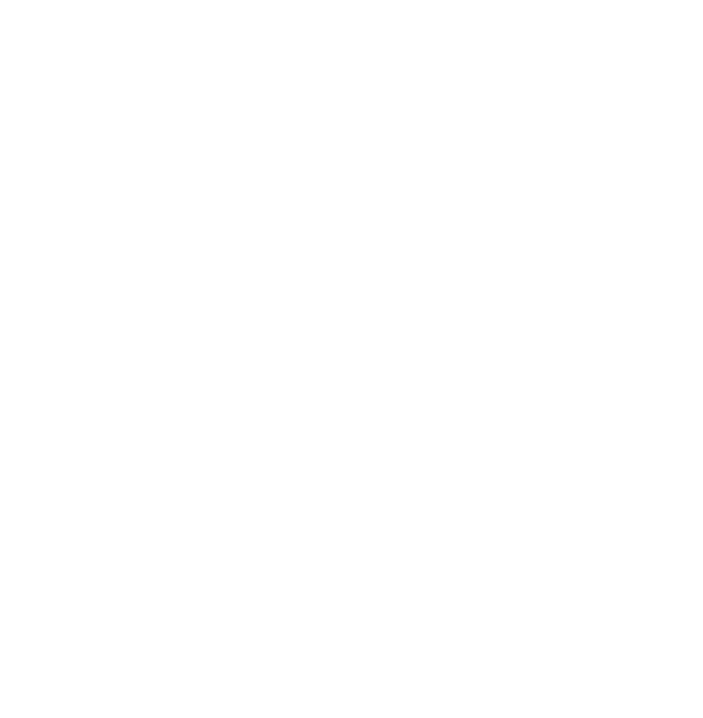
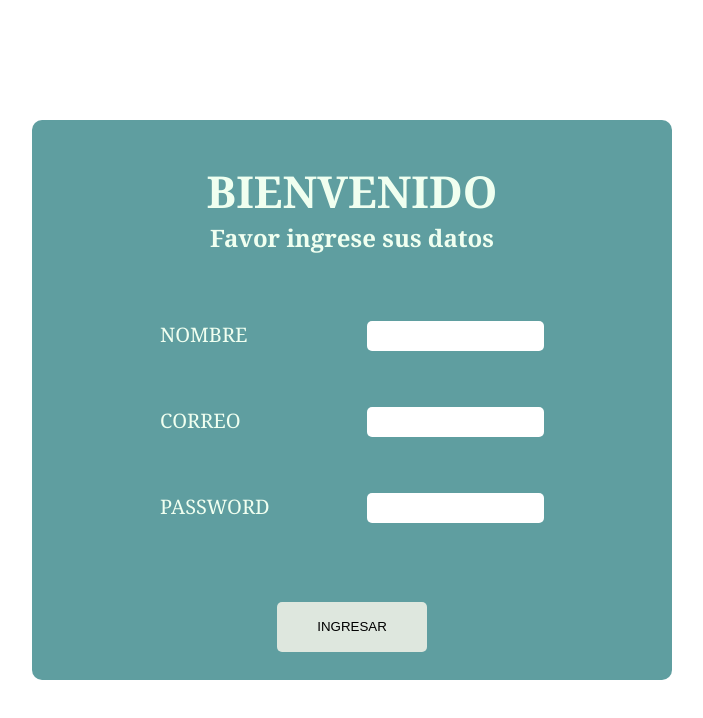
Before and after one commit to OsGodoy/FUNVAL-G5, a plain HTML site: page dia 5/dia5-tarde/index.html in a window 1280 px wide. Shown: the whole page, without its empty margins (288-991 px from the left). Drawn offline with Linux system fonts and the light colour scheme.

Commit message:
Add form structure and styles for user input

```diff
--- a/dia 5/dia5-tarde/index.html
+++ b/dia 5/dia5-tarde/index.html
@@ -7,6 +7,30 @@
     <link rel="stylesheet" href="./styles.css">
 </head>
 <body>
-
+    <form class="formu" action="">
+        <div class="titu">
+            <h1 class="titulo1">BIENVENIDO</h1>
+            <h2 class="titulo2">Favor ingrese sus datos</h2>
+        </div>
+        <div class="quest">
+            <div class="questHijos">
+            <label for="">NOMBRE</label>
+            <input type="text">
+            </div>
+            <div class="questHijos">
+            <label for="">CORREO</label>
+            <input type="mail">
+            </div>
+            <div class="questHijos">
+            <label for="">PASSWORD</label>
+            <input type="password">
+            </div>
+        </div>
+        <div class="boton">
+            <button class="ing">
+                INGRESAR
+            </button>
+        </div>
+    </form>
 </body>
 </html>
--- a/dia 5/dia5-tarde/styles.css
+++ b/dia 5/dia5-tarde/styles.css
@@ -0,0 +1,90 @@
+*{
+    margin: 0;
+    padding: 0;
+    box-sizing: border-box;
+}
+
+html,
+body{
+    font-family: Cambria, Cochin, Georgia, Times, 'Times New Roman', serif;
+    display: flex;
+    align-items: center;
+    justify-content: center;
+    height: 100%;
+    width: 100%;
+}
+
+.formu{
+    text-align: center;
+    background-color: cadetblue;
+    display: flex;
+    flex-direction: column;
+    align-items: center;
+    justify-content: center;
+    height: 70%;
+    width: 50%;
+    border-radius: 10px;
+}
+
+.titu{
+    color: honeydew;
+    position: relative;
+    bottom: 5%;
+}
+
+h1{
+    font-size: 44px;
+}
+
+.quest{
+    color: honeydew;
+    display: flex;
+    flex-direction: column;
+    justify-content: center;
+    height: 50%;
+    width: 60%;
+    gap: 20%;
+}
+
+label{
+    font-size: 20px;
+}
+
+input{
+    height: 30px;
+    border-radius: 5px;
+    border: 0;
+}
+
+.questHijos{
+    display: flex;
+    justify-content: space-between;
+}
+
+.boton{
+    align-items: center;
+    justify-content: center;
+    position: relative;
+    top: 40px;
+}
+
+.ing{
+    background-color: rgb(222, 231, 222);
+    border: 0;
+    border-radius: 5px;
+    align-items: center;
+    justify-content: center;
+    height: 50px;
+    width: 150px;
+}
+
+.ing:hover{
+    background-color: rgb(231, 241, 231);
+    box-shadow: 0px 0px 5px rgba(255, 255, 255, 0.493);
+}
+
+.ing:active{
+    color: rgb(70, 116, 117);
+    background-color: rgb(192, 252, 239);
+    box-shadow: 0px 0px 5px rgba(255, 255, 255, 0.493);
+}
```
